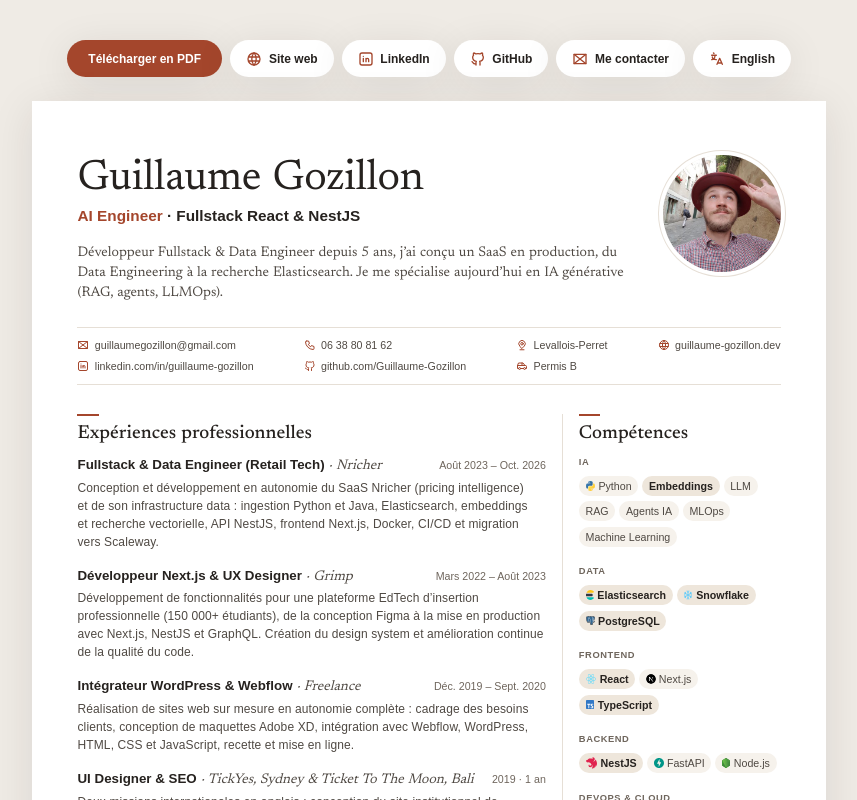
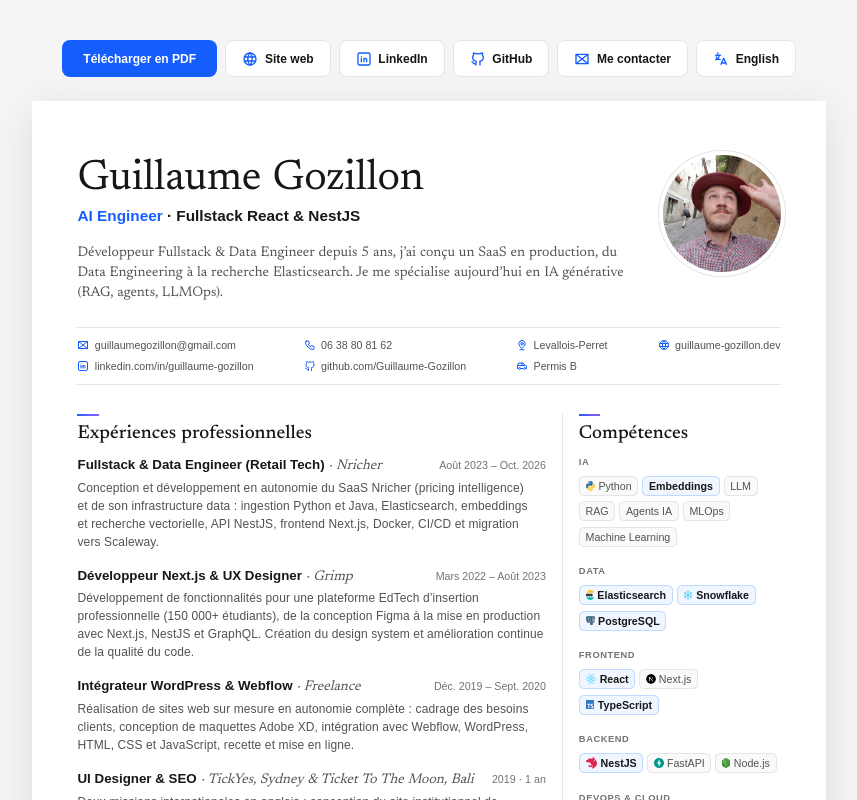
Before and after one commit to Guillaume-Gozillon/guillaume-gozillon-cv, a React (Vite) app: page / in a window 1280 px wide. Shown: the top 800 px of the page, without its empty margins (211-1068 px from the left). Built offline with nearby package versions, Linux system fonts and the light colour scheme.

Commit message:
style: match the colors, tags and buttons of guillaume-gozillon.dev

```diff
--- a/src/components/Toolbar.tsx
+++ b/src/components/Toolbar.tsx
@@ -29,13 +29,14 @@
   { contact: 'mail', label: cv.labels.contactMe, Icon: MailIcon }
 ]
 
+/** Styled like the website's buttons: solid blue, or white with a hairline */
 const button =
-  'flex h-28 items-center gap-5 rounded-full text-base font-semibold shadow-sheet transition'
+  'flex h-28 items-center gap-5 rounded-button text-base font-semibold transition'
 
-/** Icon and label, then a round button on phones so that all the buttons fit on one line */
+/** Icon and label, then a square button on phones so that all the buttons fit on one line */
 const secondaryButton = cx(
   button,
-  'bg-white px-12 text-ink hover:bg-wash max-md:w-28 max-md:justify-center max-md:px-0'
+  'border-[0.75pt] border-line bg-white px-12 text-ink hover:bg-wash max-md:w-28 max-md:justify-center max-md:px-0'
 )
 
 /** Download button, links to the website, networks and e-mail, then the other language (screen only) */
--- a/src/components/skills.tsx
+++ b/src/components/skills.tsx
@@ -18,10 +18,11 @@
                 <li
                   key={name}
                   className={cx(
-                    'flex h-15 items-center gap-2.5 rounded-full px-5',
+                    // The outline is drawn inside, so it does not widen the chip
+                    'flex h-15 items-center gap-2.5 rounded-chip px-5 inset-ring-[0.75pt]',
                     skill.startsWith('**')
-                      ? 'bg-wash-strong font-semibold text-ink'
-                      : 'bg-wash'
+                      ? 'bg-accent-wash font-semibold text-ink inset-ring-accent-line'
+                      : 'bg-wash inset-ring-line'
                   )}
                 >
                   {logo && <img src={logo} alt='' style={{ zoom: 0.55 }} />}
--- a/src/components/ui.tsx
+++ b/src/components/ui.tsx
@@ -48,7 +48,7 @@
   )
 }
 
-/** Section title in the serif, under a short accent rule */
+/** Section title in the serif, under a short rule in the website's blue-to-violet gradient */
 export function SectionTitle({
   children,
   className
@@ -58,7 +58,10 @@
 }) {
   return (
     <h2 className={cx('font-serif text-xl font-medium text-ink', className)}>
-      <span aria-hidden className='mb-5 block h-[1.5pt] w-16 bg-accent' />
+      <span
+        aria-hidden
+        className='mb-5 block h-[1.5pt] w-16 bg-linear-to-r from-accent to-accent-secondary'
+      />
       {children}
     </h2>
   )
--- a/src/index.css
+++ b/src/index.css
@@ -13,20 +13,27 @@
 @theme {
   --color-*: initial;
 
-  /* Warm inks, from the strongest to the lightest (contrast on white) */
-  --color-ink: #26221f; /* name, titles, roles (15.8:1) */
-  --color-ink-soft: #4f4943; /* body text (8.9:1) */
-  --color-muted: #6f665d; /* periods and small labels (5.6:1) */
+  /*
+   * Colors of guillaume-gozillon.dev, so that the CV and the website match:
+   * the neutral greys and the blues of its Tailwind palette
+   */
 
-  /* Brick, like the hat in the photo: the only accent, used sparingly */
-  --color-accent: #a4462c; /* highlighted words, icons, links, rules (6:1) */
+  /* Inks, from the strongest to the lightest (contrast on white) */
+  --color-ink: #171717; /* name, titles, roles (17.9:1) */
+  --color-ink-soft: #525252; /* body text (7.8:1) */
+  --color-muted: #737373; /* periods and small labels (4.7:1) */
+
+  /* The website's blue: the only accent, used sparingly */
+  --color-accent: #155dfc; /* highlighted words, icons, links, download button (5.3:1) */
+  --color-accent-secondary: #8b5cf6; /* end of the gradient of the section rules, as on the website */
+  --color-accent-wash: #eff6ff; /* main skill chips */
+  --color-accent-line: #bedbff; /* outline of the main skill chips */
 
   /* Paper */
   --color-white: #ffffff;
-  --color-wash: #f6f2ec; /* skill chips */
-  --color-wash-strong: #eee6db; /* main skill chips */
-  --color-line: #e6dfd6; /* hairlines */
-  --color-page: #efebe5; /* screen background around the sheet */
+  --color-wash: #fafafa; /* skill chips, like the website's tags */
+  --color-line: #e5e5e5; /* hairlines and outlines */
+  --color-page: #f5f5f5; /* screen background around the sheet */
 
   /*
    * Typography: Newsreader for the name and the titles; Avenir Next ships with
@@ -62,6 +69,10 @@
 
   /* Layout */
   --spacing: 1pt;
+
+  --radius-*: initial;
+  --radius-chip: 4pt; /* skill chips, like the website's tags */
+  --radius-button: 6pt; /* toolbar buttons, like the website's (8px) */
 
   --shadow-*: initial;
   --shadow-sheet: 0 6pt 30pt
```
Also changed, not shown: 1 other file (tests, documents, lock files or other folders).
